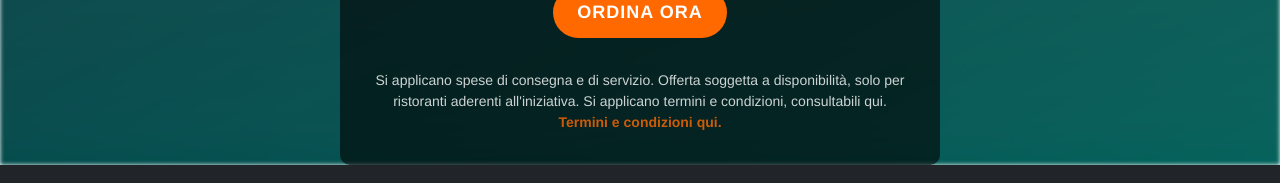
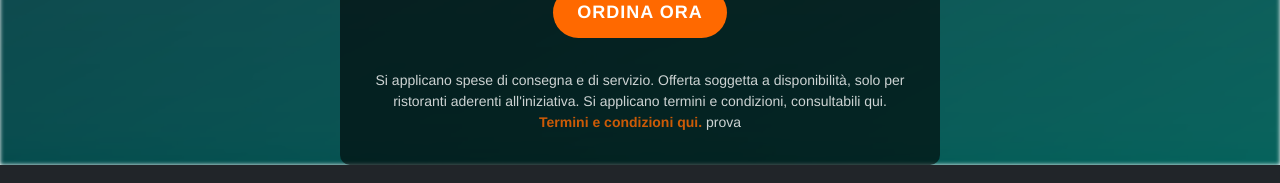
Before and after one commit to AndVig/deliveboo_frontend, a Vue app: page / in a window 1280 px wide. Shown: the part 1494-1677 px from the top of the page. Built offline with nearby package versions, Linux system fonts and the light colour scheme; no server answers.

Commit message:
upd test branch

```diff
--- a/src/components/AppMerchBlock.vue
+++ b/src/components/AppMerchBlock.vue
@@ -7,6 +7,7 @@
       <p class="merch-terms">
         {{ terms }}
         <a :href="termsLink" class="terms-link">Termini e condizioni qui.</a>
+        prova
       </p>
     </div>
   </div>
```
